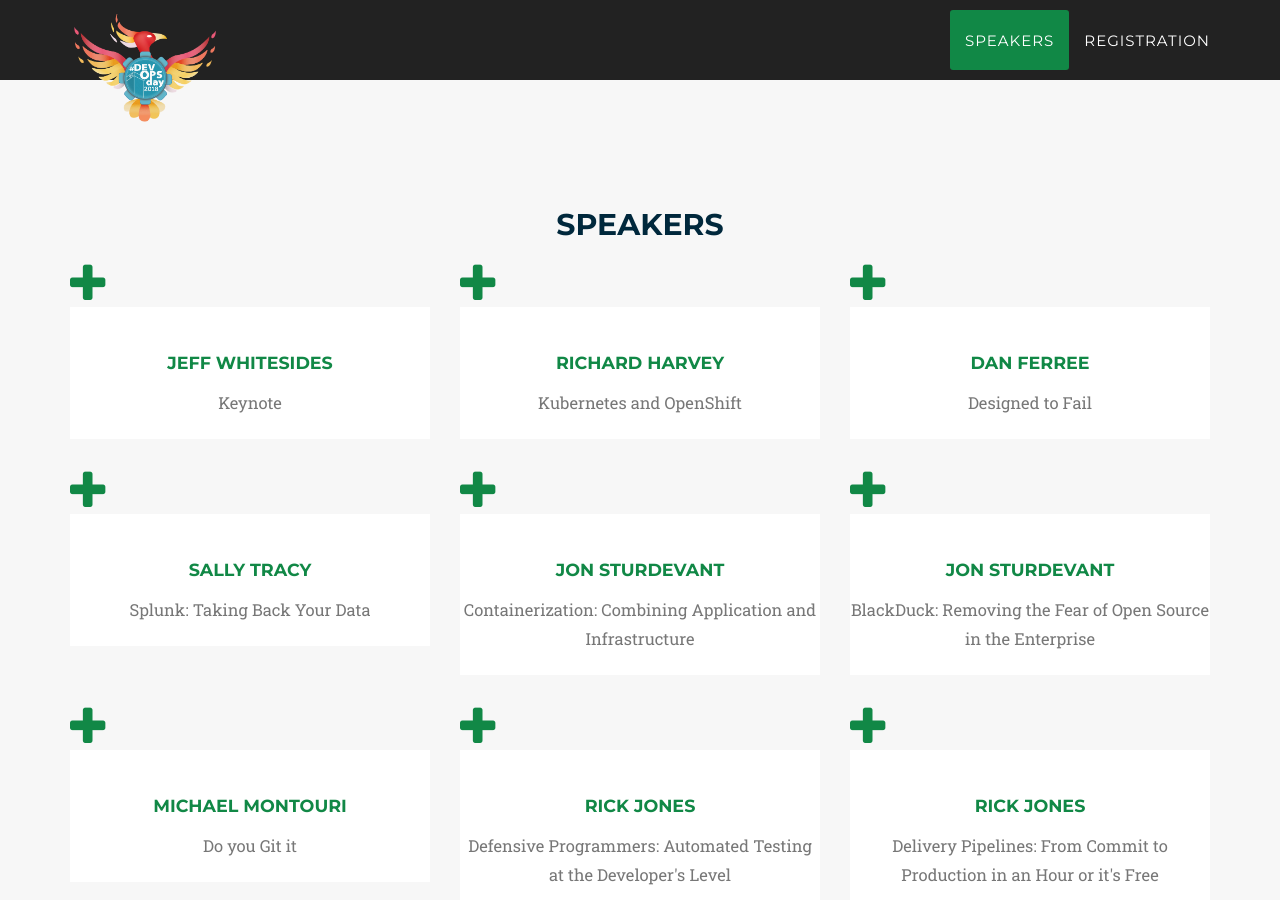
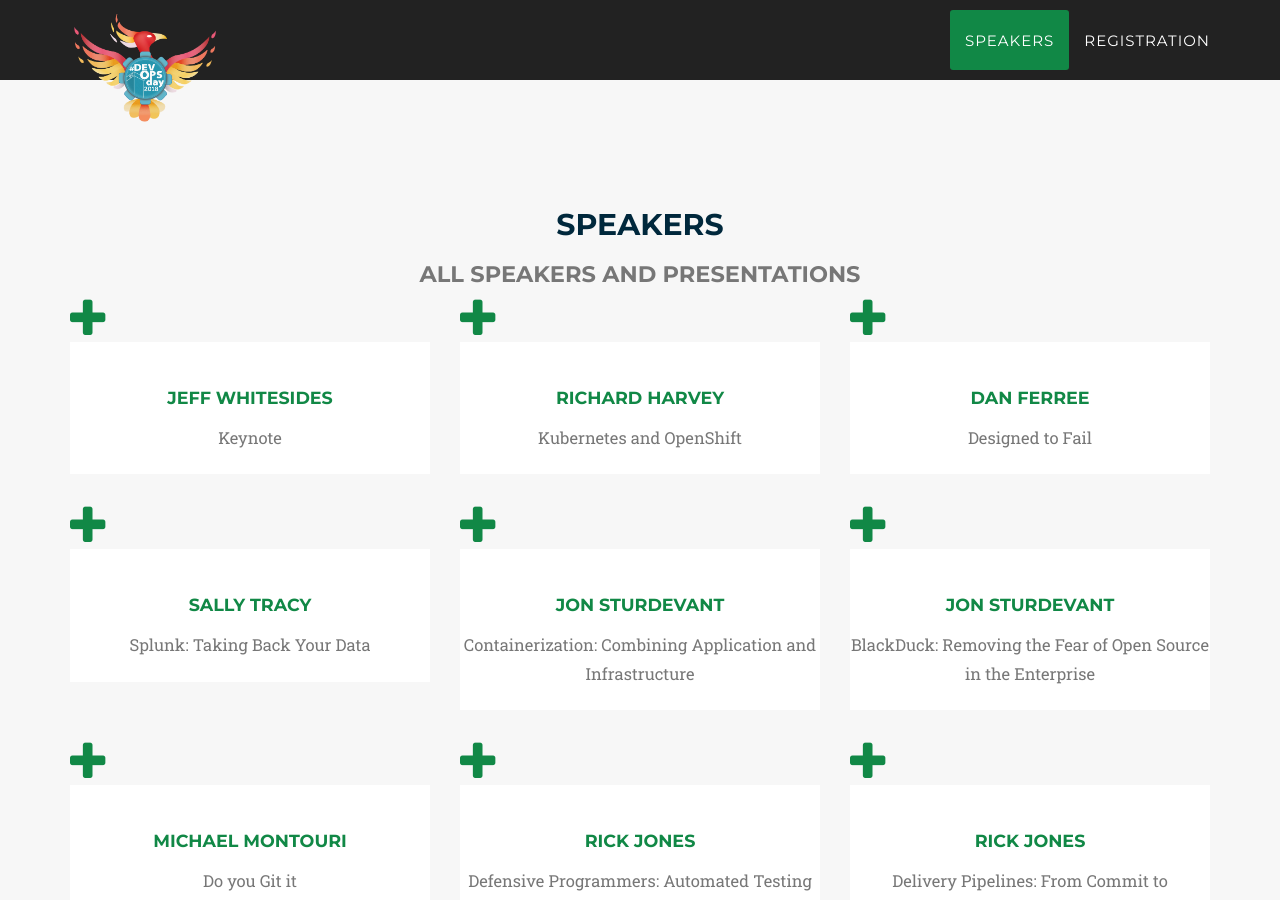
Before and after one commit to reaton333/demo-dev-ops-day, a Jekyll site: the page built from index.html, in a window 1280 px wide and 900 px high, scrolled down 863 px. Built offline with Jekyll 4.4.1, drawn with Linux system fonts in a browser that asks for light colours; some web fonts are replaced.

Commit message:
Update speakers.html

```diff
--- a/_includes/2017_data/speakers.html
+++ b/_includes/2017_data/speakers.html
@@ -4,7 +4,7 @@
             <div class="row">
                 <div class="col-lg-12 text-center">
                     <h1 class="section-heading">Speakers</h1>
-                    <h2 class="section-subheading text-muted"></h2>
+                    <h2 class="section-subheading text-muted">All Speakers and Presentations</h2>
                 </div>
             </div>
             <div class="row">
```
